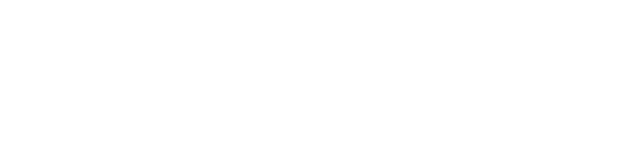
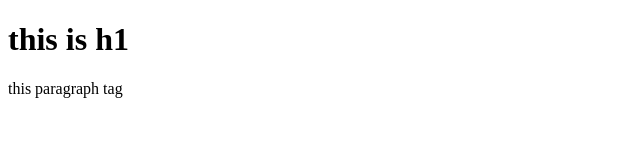
Before and after one commit to maadidtoshomrat/my-secound-repo, a plain HTML site: page index.html in a window 1280 px wide. Shown: the whole page, without its empty margins (0-640 px from the left). Drawn offline with Linux system fonts and the light colour scheme.

Commit message:
added p tag

```diff
--- a/index.html
+++ b/index.html
@@ -8,5 +8,9 @@
 </head>
 <body>
 
+    <h1>this is h1</h1>
+
+    <P> this paragraph tag</P>
+
 </body>
 </html>
```
